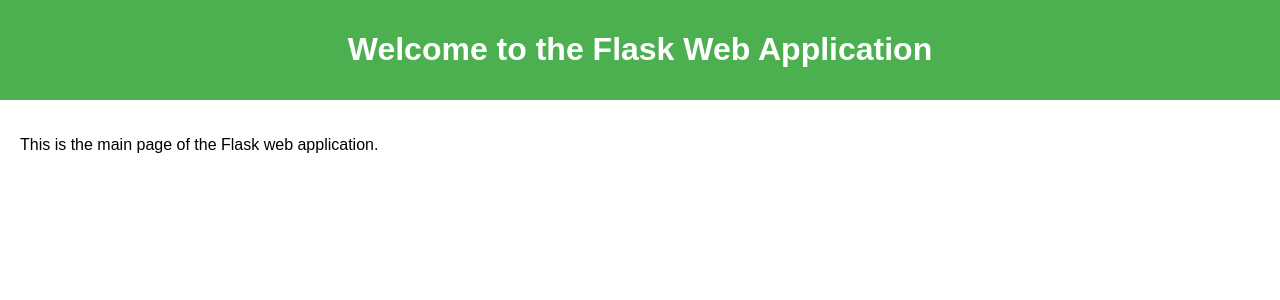
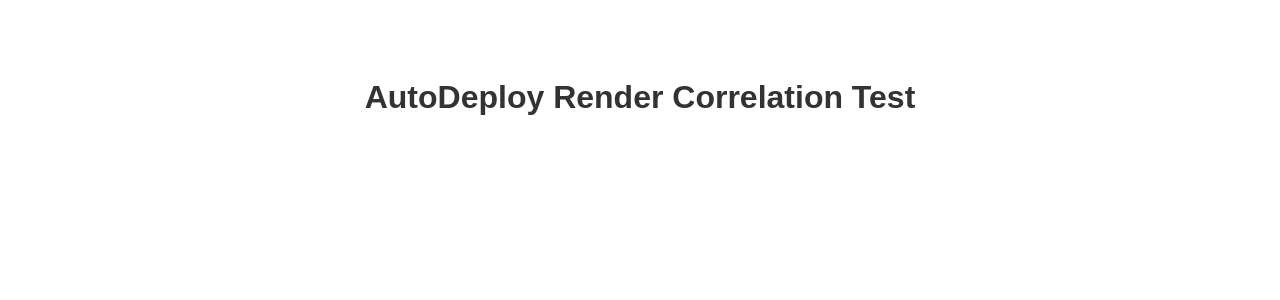
Before and after one commit to sukumarkandipati199884/Second, a Flask app: page / in a window 1280 px wide. Shown: the top 300 px of the page. Run offline with Flask 3, Linux system fonts and the light colour scheme.

Commit message:
AutoDeploy.AI update templates/index.html

```diff
--- a/templates/index.html
+++ b/templates/index.html
@@ -3,19 +3,13 @@
 <head>
     <meta charset="UTF-8">
     <meta name="viewport" content="width=device-width, initial-scale=1.0">
-    <title>Flask Web Application</title>
+    <title>AutoDeploy Render Correlation Test</title>
     <style>
-        body { font-family: Arial, sans-serif; margin: 0; padding: 0; }
-        header { background-color: #4CAF50; color: white; padding: 10px 0; text-align: center; }
-        main { padding: 20px; }
+        body { font-family: Arial, sans-serif; text-align: center; padding: 50px; }
+        h1 { color: #333; }
     </style>
 </head>
 <body>
-    <header>
-        <h1>Welcome to the Flask Web Application</h1>
-    </header>
-    <main>
-        <p>This is the main page of the Flask web application.</p>
-    </main>
+    <h1>AutoDeploy Render Correlation Test</h1>
 </body>
 </html>
```
